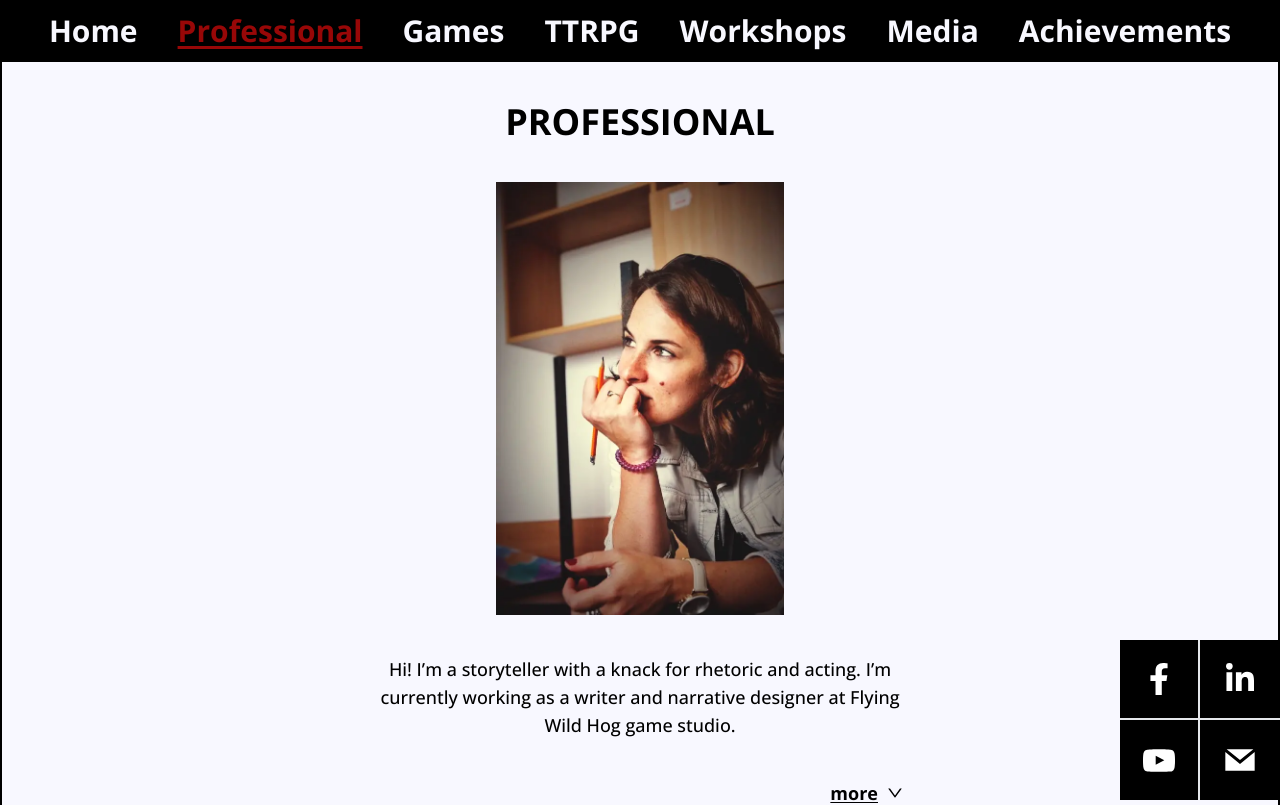
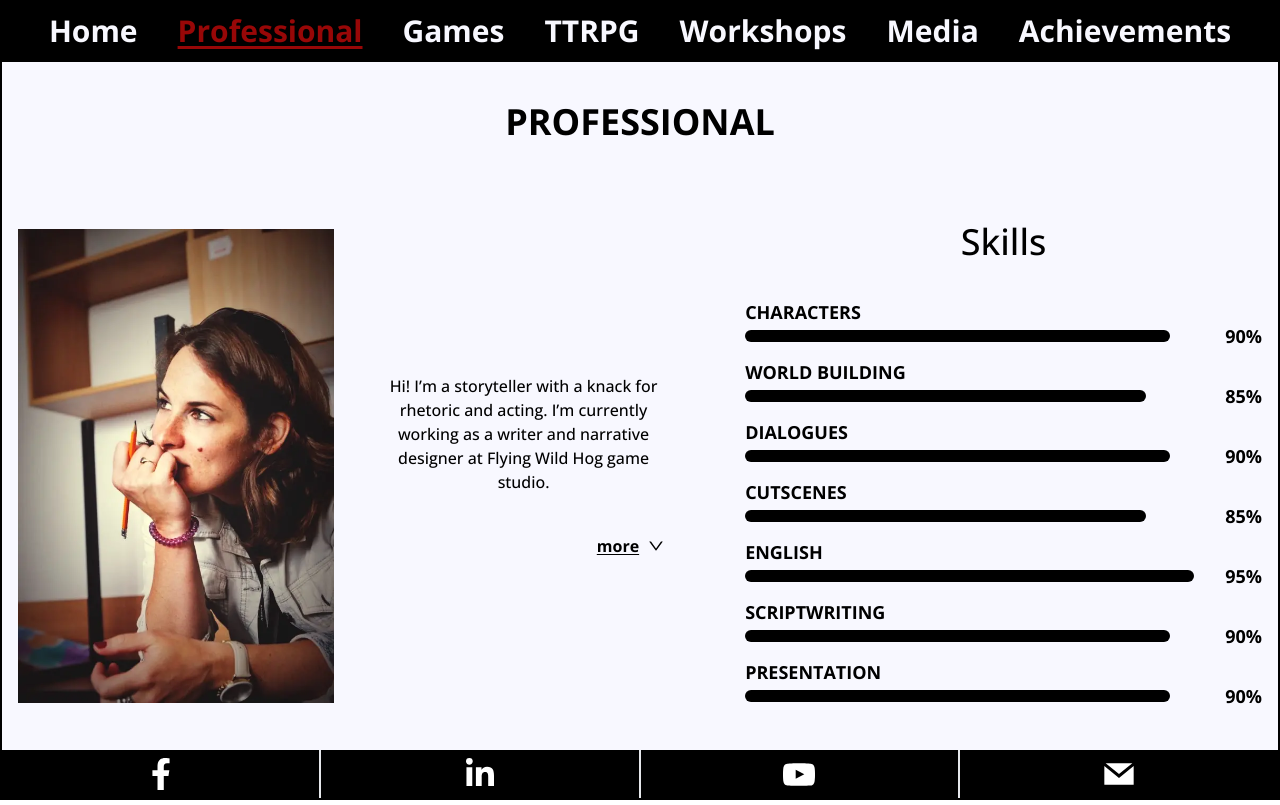
Before and after one commit to ArekKuna/merry-tales-react, a React (Create React App) app: page /professional in a window 1280 px wide. Shown: the top 805 px of the page. Built offline with nearby package versions, Linux system fonts and the light colour scheme; the HTML template or start-up script is replaced by a standard one.

Commit message:
change: change layout for no-scroll page

```diff
--- a/src/components/About/About.jsx
+++ b/src/components/About/About.jsx
@@ -13,16 +13,16 @@ const About = () => {
   };
 
   return (
-    <div className='w-full max-w-lg pb-10 flex flex-col items-center text-base lg:max-w-3xl xl:max-w-xl xl:text-lg'>
-      <div className='flex justify-center'>
+    <div className='w-full pb-10 flex flex-col items-center text-base xl:py-0 xl:px-4 xl:flex-row'>
+      <div className='flex justify-center xl:w-1/2'>
         <img
           src={merry}
           alt='Merry'
-          className='w-full mb-10 object-cover min-h-[350px] sm:w-1/2'
+          className='w-full mb-10 object-cover min-h-[350px] sm:w-1/2 xl:w-full xl:m-0'
         />
       </div>
-      <div>
-        <div className='px-6'>
+      <div className='sm:w-3/5'>
+        <div className='px-6 xl:px-12'>
           <AboutParagraph
             text='Hi! I’m a storyteller with a knack for rhetoric and acting. I’m
             currently working as a writer and narrative designer at Flying Wild
--- a/src/components/About/AboutParagraph/AboutParagraph.jsx
+++ b/src/components/About/AboutParagraph/AboutParagraph.jsx
@@ -1,5 +1,5 @@
 const AboutParagraph = ({ text }) => {
-  return <p className='mb-10 text-center'>{text}</p>;
+  return <p className='mb-10 mx-auto text-center'>{text}</p>;
 };
 
 export default AboutParagraph;
--- a/src/components/Boxes/SocialsBox/Socials.jsx
+++ b/src/components/Boxes/SocialsBox/Socials.jsx
@@ -6,7 +6,7 @@ import SocialsItem from './SocialsItem/SocialsItem';
 
 const variantMap = {
   def: 'w-full h-full flex sm:grid sm:grid-cols-2 sm:grid-rows-2',
-  fixed: 'sm:!flex xl:fixed xl:!grid  xl:bottom-0 xl:right-0 xl:w-40 xl:h-40',
+  fixed: 'max-w-screen-2xl sm:!flex',
 };
 
 const SocialsBox = ({ variant }) => {
--- a/src/components/Boxes/SocialsBox/SocialsItem/SocialsItem.jsx
+++ b/src/components/Boxes/SocialsBox/SocialsItem/SocialsItem.jsx
@@ -1,17 +1,14 @@
-import { useLocation } from 'react-router-dom';
-
 const variantMap = {
   def: 'p-2 w-1/4 bg-black sm:w-full sm:h-full flex items-center justify-center',
   facebookHome: 'border-r-2 border-ghostWhite sm:border-b-2',
   linkedInHome: 'border-r-2 border-ghostWHite sm:border-r-0 sm:border-b-2',
   youTubeHome: 'border-r-2 border-ghostWhite',
-  facebook: 'border-r-2 xl:border-r-2 xl:border-b-2',
-  linkedin: 'border-r-2 xl:border-r-0 xl:border-b-2',
+  facebook: 'border-r-2 xl:border-r-2',
+  linkedin: 'border-r-2',
   youtube: 'border-r-2',
 };
 
 const SocialsItem = ({ element, variant, href }) => {
-  const location = useLocation();
   const variantClasses = variantMap[variant];
 
   const { def } = variantMap;
--- a/src/components/Stats/Stats.jsx
+++ b/src/components/Stats/Stats.jsx
@@ -3,7 +3,7 @@ import Stat from 'components/Stats/Stat/Stat';
 
 const Stats = () => {
   return (
-    <div className='w-full max-w-lg px-4 mb-10 space-y-3 lg:max-w-3xl'>
+    <div className='w-full px-4 mb-10 space-y-3 sm:w-3/4 xl:m-0'>
       <SectionTitle sectionTitle='Skills' />
       <Stat title='characters' percent='90' size='m' />
       <Stat title='world building' percent='85' size='sm' />
--- a/src/layout/Main/Main.jsx
+++ b/src/layout/Main/Main.jsx
@@ -1,7 +1,7 @@
 const variantMap = {
   def: 'pt-header border-black min-h-screen border-2 border-black xl:max-w-screen',
   grid: 'grid grid-cols-1 grid-rows-3 sm:grid-cols-2 sm:grid-rows-3 xl:max-h-screen xl:grid-cols-8 xl:grid-rows-5',
-  flex: 'flex flex-col items-center bg-ghostWhite',
+  flex: 'flex flex-col items-center bg-ghostWhite xl:justify-between',
 };
 
 const Main = ({ children, variant = 'def' }) => {
--- a/src/layout/PageTitle/PageTitle.jsx
+++ b/src/layout/PageTitle/PageTitle.jsx
@@ -1,6 +1,6 @@
 const PageTitle = ({ text }) => {
   return (
-    <h1 className='py-10 px-1 text-4xl text-center font-bold uppercase'>
+    <h1 className='pt-10 mb-10 w-full text-4xl text-center font-bold uppercase'>
       {text}
     </h1>
   );
--- a/src/pages/Professional.jsx
+++ b/src/pages/Professional.jsx
@@ -7,8 +7,10 @@ const Professional = () => {
   return (
     <>
       <PageTitle text='Professional' />
-      <About />
-      <Stats />
+      <div className='w-full max-w-screen-2xl flex flex-col items-center xl:flex-row xl:justify-center'>
+        <About />
+        <Stats />
+      </div>
       <SocialsBox variant='fixed' />
     </>
   );
```
